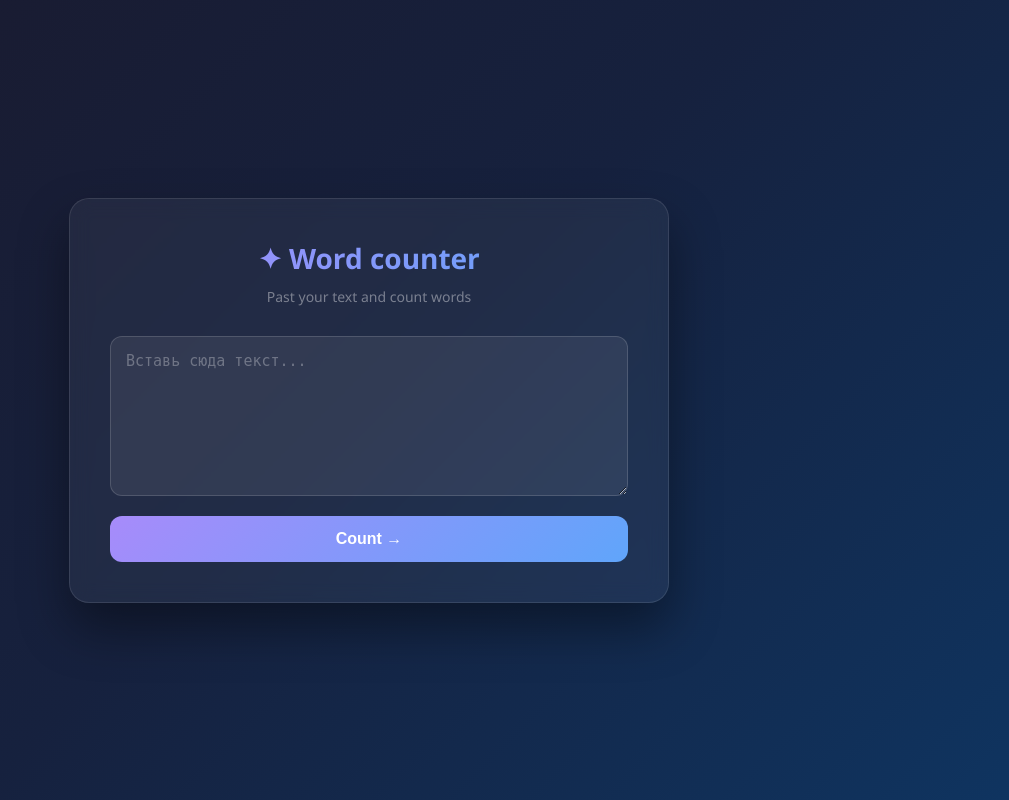
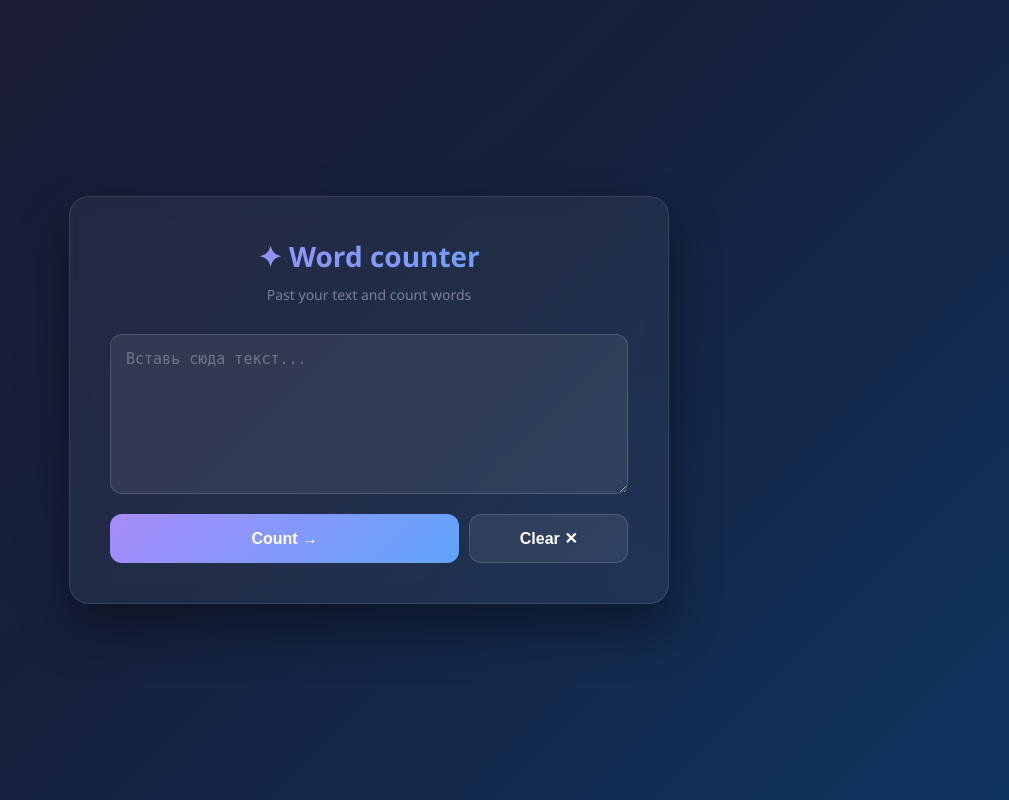
Before and after one commit to aylihC/word_counter, a Django app: page / in a window 1280 px wide. Shown: the whole page, without its empty margins (271-1280 px from the left). Run offline with Django 5.2, Linux system fonts and the light colour scheme.

Commit message:
features

```diff
--- a/main/templates/counter.html
+++ b/main/templates/counter.html
@@ -177,7 +177,15 @@
     <form action="" method="POST">
         {% csrf_token %}
         <textarea name="texttocount" placeholder="Вставь сюда текст...">{{ text }}</textarea>
-        <button type="submit">Count →</button>
+        <div style="display: flex; gap: 10px; margin-top: 15px;">
+    <button type="submit" style="flex: 1; margin-top: 0;">Count →</button>
+    <button type="button" onclick="document.querySelector('textarea').value=''" style="
+        flex: 0.4;
+        margin-top: 0;
+        background: rgba(255,255,255,0.07);
+        border: 1px solid rgba(255,255,255,0.15);
+    ">Clear ✕</button>
+</div>
     </form>
 
     {% if i %}
```
